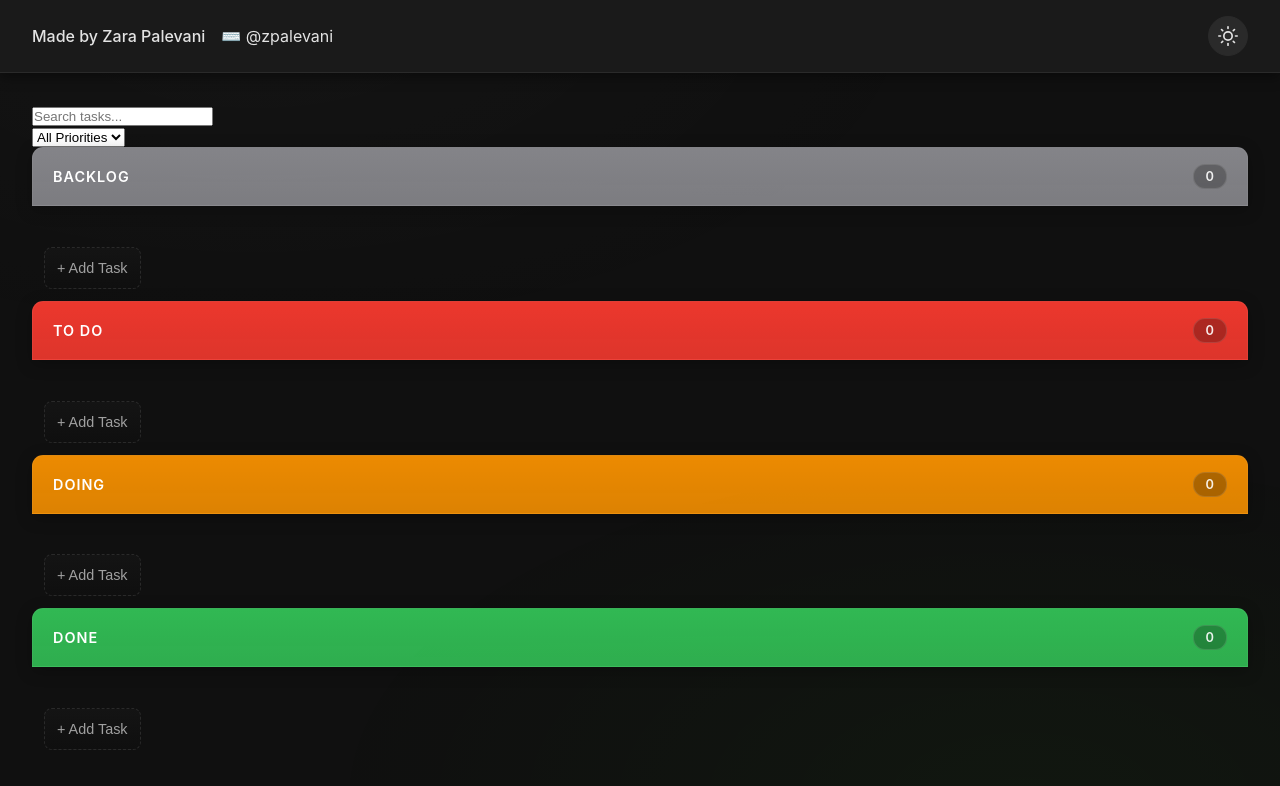
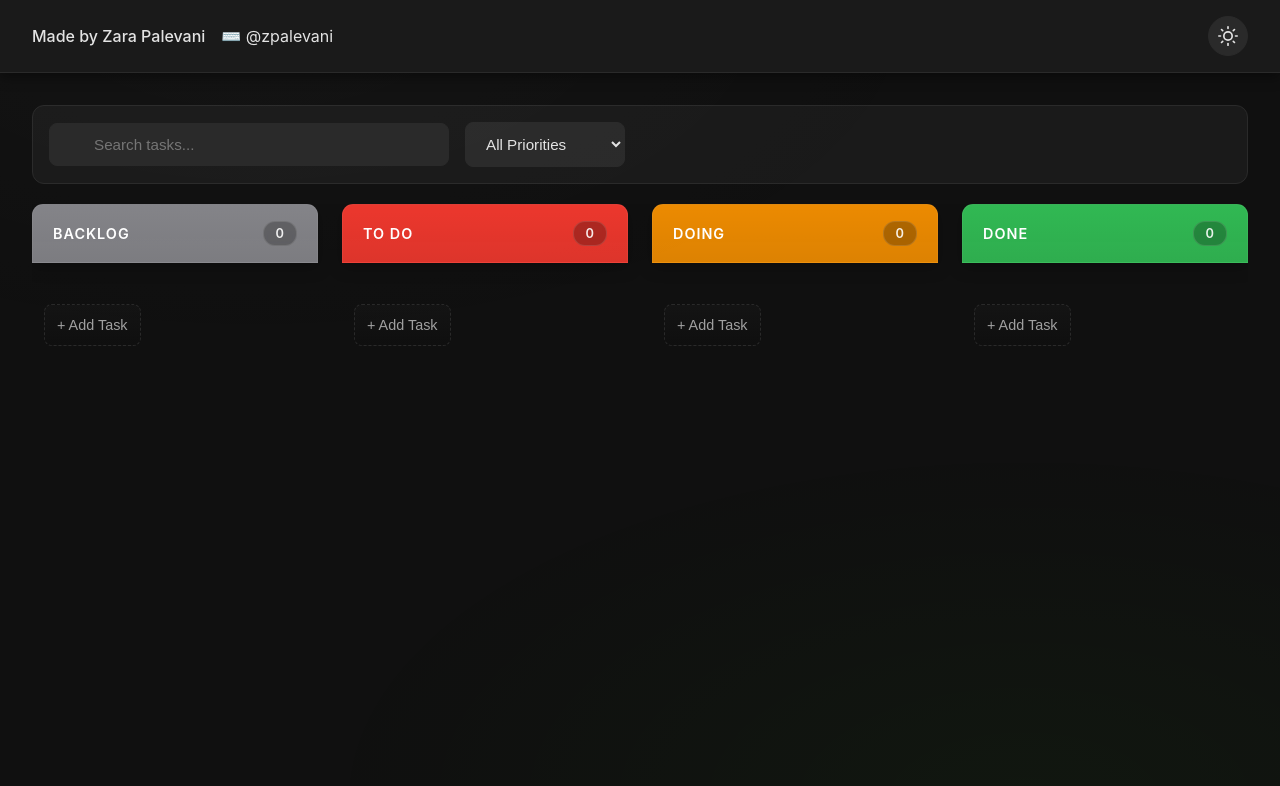
Before and after one commit to zpalevani/kanban, a React (Vite) app: page / in a window 1280 px wide. Shown: the top 786 px of the page. Built offline with nearby package versions, Linux system fonts and the light colour scheme.

Commit message:
fix column orders

```diff
--- a/src/components/KanbanBoard.jsx
+++ b/src/components/KanbanBoard.jsx
@@ -11,11 +11,11 @@ import {
 import { sortableKeyboardCoordinates, arrayMove } from '@dnd-kit/sortable';
 import { nanoid } from 'nanoid';
 import { useLocalStorage } from '../hooks/useLocalStorage';
-import { STORAGE_KEYS, PRIORITIES } from '../utils/constants';
+import { STORAGE_KEYS, PRIORITIES, COLUMNS } from '../utils/constants';
 
 import Column from './Column';
 import TaskCard from './TaskCard';
-
+import './KanbanBoard.css';
 const initialColumns = {
   backlog: { id: 'backlog', title: 'Backlog', tasks: [] },
   todo: { id: 'todo', title: 'To Do', tasks: [] },
@@ -271,7 +271,10 @@ function KanbanBoard() {
         onDragOver={handleDragOver}
         onDragEnd={handleDragEnd}
       >
-        {Object.values(filteredColumns).map(column => (
+        {COLUMNS.map(colDef => {
+          const column = filteredColumns[colDef.id];
+          if (!column) return null;
+          return (
             <Column
               key={column.id}
               column={column}
@@ -283,7 +286,8 @@ function KanbanBoard() {
               onToggleComplete={onToggleComplete}
               availableColumns={availableColumnsList.filter(c => c.id !== column.id)}
             />
-        ))}
+          );
+        })}
         <DragOverlay>
           {activeTask ? (
             <TaskCard
@@ -302,5 +306,4 @@ function KanbanBoard() {
     </div>
   );
 }
-
 export default React.memo(KanbanBoard);
```
Lines whose indentation alone changed are shown as unchanged.
